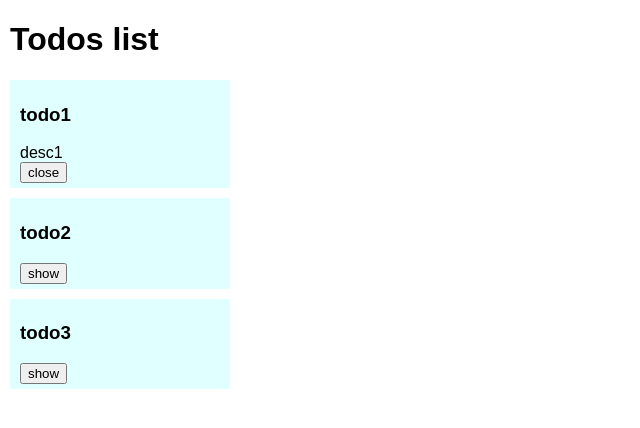
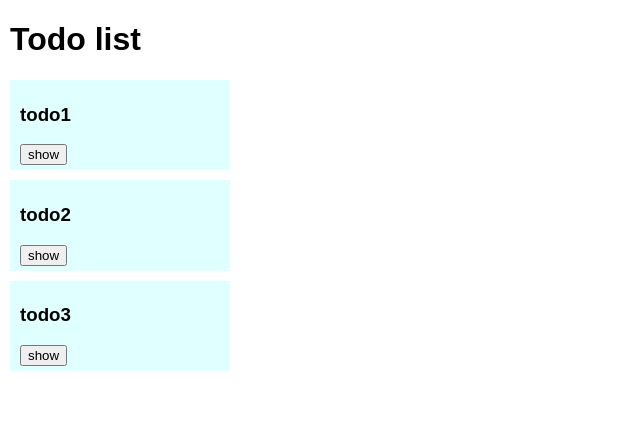
Before and after one commit to puri0504/books-react, a React (Create React App) app: page / in a window 1280 px wide. Shown: the top 428 px of the page, without its empty margins (0-640 px from the left). Built offline with nearby package versions, Linux system fonts and the light colour scheme.

Commit message:
add accordion

```diff
--- a/src/components/Todo/index.js
+++ b/src/components/Todo/index.js
@@ -3,16 +3,8 @@ import PropTypes from 'prop-types';
 import './style.css'
 
 class Todo extends Component {
-    state = {
-        isShow: this.props.defaultIsOpen,
-    }
-
-    componentWillMount() {
-        console.log(this.state.isShow)
-    }
-
     render() {
-        const desc = this.state.isShow && <div>{this.props.task.desc}</div>
+        const desc = this.props.isOpen && <div>{this.props.task.desc}</div>
 
         return (
             <div className="Todo">
@@ -20,20 +12,16 @@ class Todo extends Component {
                     <h3>{this.props.task.title}</h3>
                     {desc}
                 </div>
-                <button onClick={this.toggleShow}>{this.state.isShow ? 'close' : 'show'}</button>
+                <button onClick={this.props.onToggleOpen}>{this.props.isOpen ? 'close' : 'show'}</button>
             </div>
         )
-    }
-
-    toggleShow = () => {
-        this.setState({
-            isShow: !this.state.isShow,
-        })
     }
 }
 
 Todo.propTypes = {
     task: PropTypes.object,
+    isOpen: PropTypes.bool,
+    onToggleOpen: PropTypes.func,
 }
 
 export default Todo;
--- a/src/containers/TodoList/index.js
+++ b/src/containers/TodoList/index.js
@@ -4,16 +4,24 @@ import tasks from '../../mock/tasks'
 import './style.css'
 
 class TodoList extends Component {
+    state = {
+        openTodoId: null,
+    }
+
     render() {
-        const todos = tasks.map((task, index) => <Todo key={task.id} task={task} defaultIsOpen={index === 0} />)
+        const todos = tasks.map((task, index) => <Todo key={task.id} task={task} isOpen={this.state.openTodoId === task.id} onToggleOpen={this.handleOpen.bind(this, task.id)} />)
 
         return (
             <div className="TodoList">
-                <h1>Todos list</h1>
+                <h1>Todo list</h1>
                 {todos}
             </div>
         )
     }
+
+    handleOpen = (openTodoId) => this.setState({
+        openTodoId: openTodoId === this.state.openTodoId ? null : openTodoId,
+    })
 }
 
 export default TodoList;
--- a/src/reducers/index.js
+++ b/src/reducers/index.js
@@ -1,6 +1,6 @@
 export default (state, action) => {
     switch (action.type) {
-        case 'SET':
-            return state = 'test11'
+        case 'UPDATE':
+            return state.tasks[0].title = 'new title 1'
     }
 }
```
